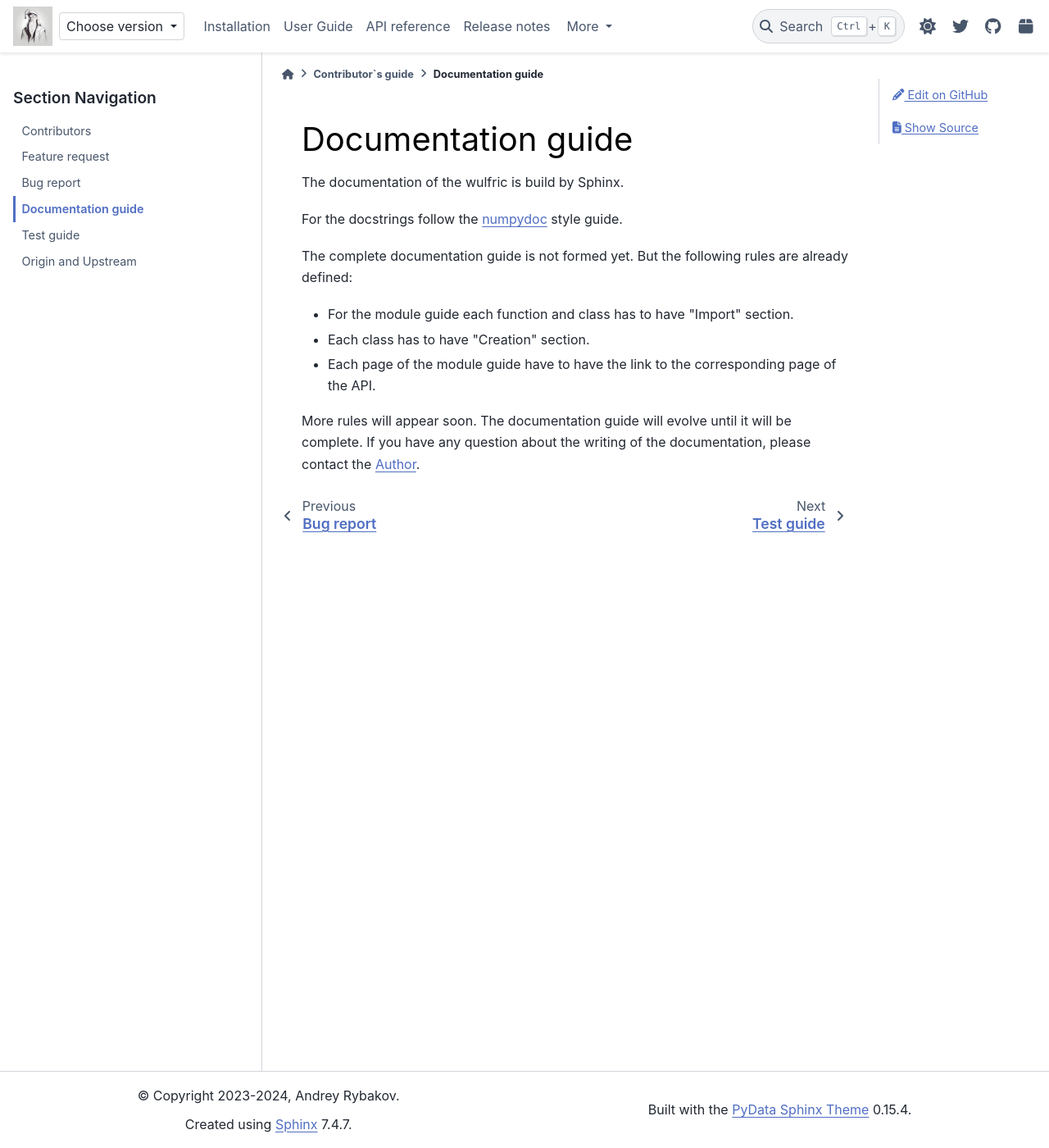
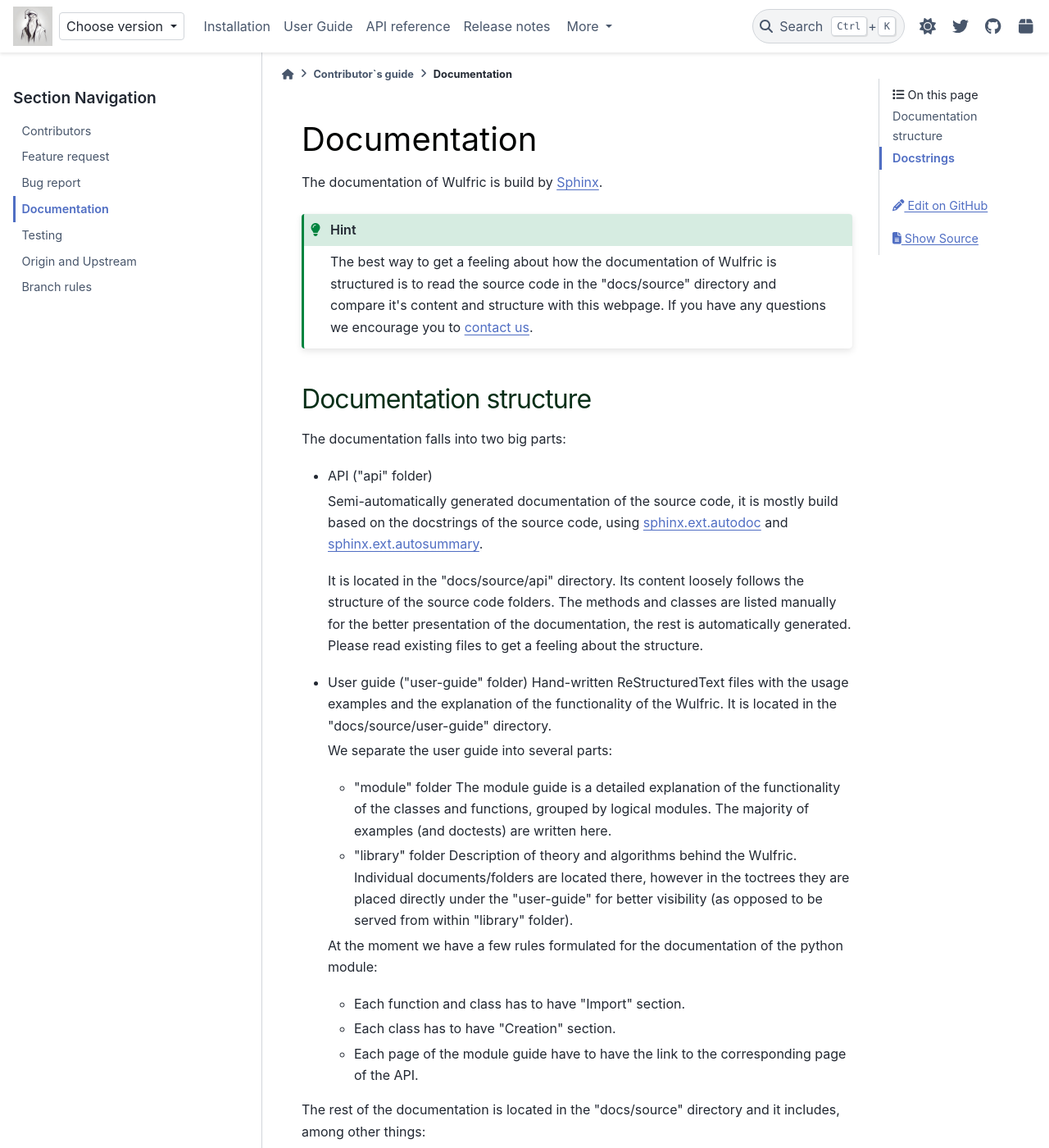
Before and after one commit to adrybakov/wulfric, a Sphinx documentation site: the page built from docs/source/contribute/documentation.rst, in a window 1280 px wide and 1400 px high. Shown: the whole window at 82% size. Built offline with Sphinx 7.4.7 and the PyData theme 0.15.4, drawn with Linux system fonts in a browser that asks for light colours; a script that is not in the unit is left out; some of the changed text lies outside the part shown.

Commit message:
Extend documentation for contributors + add discord server

```diff
--- a/docs/source/conf.py
+++ b/docs/source/conf.py
@@ -176,7 +176,7 @@
 # https://docutils.sourceforge.io/docs/ref/rst/directives.html#directives-for-substitution-definitions
 # Usage: |Python|_
 custom_links = {
-    "Author": ("Author", "https://adrybakov.com"),
+    "Author": ("author", "https://adrybakov.com"),
     "ANSI": ("ANSI", "https://en.wikipedia.org/wiki/ANSI_escape_code"),
     "projwfc": ("projwfc.x", "https://www.quantum-espresso.org/Doc/INPUT_PROJWFC.html"),
     "QE": ("Quantum Espresso", "https://www.quantum-espresso.org"),
@@ -193,6 +193,11 @@
         "https://wiki.python.org/moin/BeginnersGuide/Download",
     ),
     "pytest": ("pytest", "https://docs.pytest.org/en/7.3.x/"),
+    "hypothesis": ("hypothesis", "https://hypothesis.readthedocs.io/en/latest/"),
+    "doctest": (
+        "sphinx.ext.doctest",
+        "https://www.sphinx-doc.org/en/master/usage/extensions/doctest.html",
+    ),
     "latex": ("LaTeX", "https://www.latex-project.org/"),
     "black": ("black", "https://black.readthedocs.io"),
     "array-like": (
@@ -242,6 +247,17 @@
     ),
     "numba": ("Numba", "https://numba.pydata.org/"),
     "coprime": ("coprime", "https://en.wikipedia.org/wiki/Coprime_integers"),
+    "good-commit-messages": ("good commit messages", "https://cbea.ms/git-commit/"),
+    "sphinx": ("Sphinx", "https://www.sphinx-doc.org/en/master/"),
+    "sphinx-autodoc": (
+        "sphinx.ext.autodoc",
+        "https://www.sphinx-doc.org/en/master/usage/extensions/autodoc.html",
+    ),
+    "sphinx-autosummary": (
+        "sphinx.ext.autosummary",
+        "https://www.sphinx-doc.org/en/master/usage/extensions/autosummary.html",
+    ),
+    "siesta": ("SIESTA", "https://siesta-project.org/siesta/"),
 }
 
 
--- a/docs/source/contribute/documentation.rst
+++ b/docs/source/contribute/documentation.rst
@@ -1,19 +1,83 @@
 .. _contribute_docs:
 
-*******************
-Documentation guide
-*******************
+*************
+Documentation
+*************
 
-The documentation of the wulfric is build by Sphinx.
+The documentation of Wulfric is build by |sphinx|_.
 
-For the docstrings follow the |numpydoc|_ style guide.
+.. hint::
 
-The complete documentation guide is not formed yet. But the following rules are already defined:
+  The best way to get a feeling about how the documentation of Wulfric is structured is to read
+  the source code in the "docs/source" directory and compare it's content and structure with this webpage.
+  If you have any questions we encourage you to :ref:`contact us <support>`.
 
-* For the module guide each function and class has to have "Import" section.
-* Each class has to have "Creation" section.
-* Each page of the module guide have to have the link to the corresponding page of the API.
+Documentation structure
+=======================
 
-More rules will appear soon. The documentation guide will evolve until it will be complete.
-If you have any question about the writing of the documentation, please contact the
-|Author|_.
+The documentation falls into two big parts:
+
+* API ("api" folder)
+
+  Semi-automatically generated documentation of the source code, it is mostly build
+  based on the docstrings of the source code, using |sphinx-autodoc|_ and |sphinx-autosummary|_.
+
+  It is located in the "docs/source/api" directory. Its content loosely follows
+  the structure of the source code folders. The methods and classes are listed manually
+  for the better presentation of the documentation, the rest is automatically generated.
+  Please read existing files to get a feeling about the structure.
+
+* User guide ("user-guide" folder)
+  Hand-written ReStructuredText files with the usage examples and the explanation of the
+  functionality of the Wulfric. It is located in the "docs/source/user-guide" directory.
+
+  We separate the user guide into several parts:
+
+  - "module" folder
+    The module guide is a detailed explanation of the functionality of the classes and
+    functions, grouped by logical modules. The majority of examples (and doctests) are
+    written here.
+
+  - "library" folder
+    Description of theory and algorithms behind the Wulfric.  Individual documents/folders
+    are located there, however in the toctrees they are placed directly under the "user-guide"
+    for better visibility (as opposed to be served from within "library" folder).
+
+
+  At the moment we have a few rules formulated for the documentation of the python module:
+
+  - Each function and class has to have "Import" section.
+  - Each class has to have "Creation" section.
+  - Each page of the module guide have to have the link to the corresponding page of the API.
+
+The rest of the documentation is located in the "docs/source" directory and it includes,
+among other things:
+
+* "conf.py" file
+  The configuration file for the |sphinx|_.
+
+* "index.rst" file
+
+  The main page of the documentation. It includes the table of contents and the introduction
+  to the Wulfric.
+
+* "support.rst" file
+
+  The page with the information about how to get support for the users of Wulfric.
+
+* "release-notes" folder
+
+  The release notes for each version of Wulfric.
+
+* "contribute" folder
+
+  Root folder for the  documentation of how to contribute to Wulfric.
+
+
+Docstrings
+==========
+
+All public classes and functions have to have a docstring.
+The docstring has to be written in the |numpydoc|_ style guide.
+
+To get a feeling about the style you can read examples in the source code of Wulfric.
```
Also changed, not shown: docs/source/contribute/branches.rst (added, +41 -0 lines), docs/source/contribute/index.rst (+7 -5 lines), docs/source/contribute/tests.rst (+29 -4 lines), docs/source/support.rst (+14 -6 lines).
